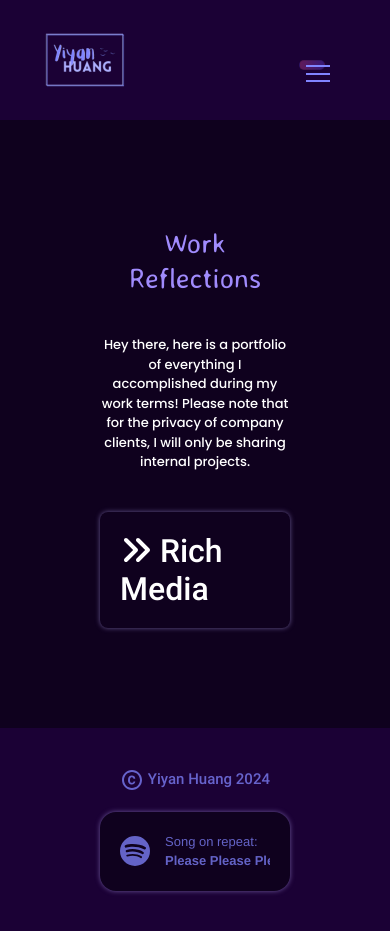
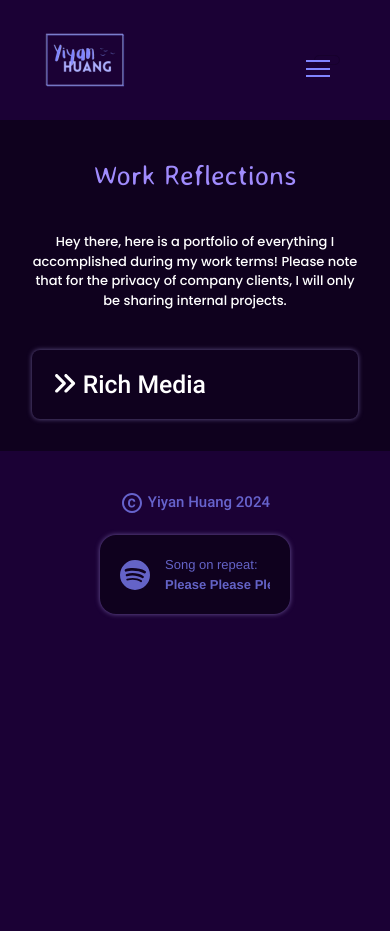
Before and after one commit to yiyan023/Personal-Website, a React (Create React App) app: page /blog in a window 390 px wide. After the commit the page ends 844 px from the top, so only its background shows below. Built offline with nearby package versions, Linux system fonts and the light colour scheme.

Commit message:
Fixed styling issues

```diff
--- a/src/components/blogs/work-blogs/rich-media/MyBank.js
+++ b/src/components/blogs/work-blogs/rich-media/MyBank.js
@@ -22,11 +22,11 @@ const MyBank = () => {
 					<p data-aos="fade-in" data-aos-delay="500">MyBank is a retirement savings calculator that collects user information and outputs results through customized graphical representations and PDFs. It was built using Vite, JavaScript and jQuery.</p>
 					<div className='button-div' data-aos="fade-in" data-aos-delay="600">
 						<button onClick={() => window.open("https://github.com/yiyan023/Rich-Media-Work-Samples/blob/main/My%20Bank/index.html")}>
-							HTML Code
+							HTML
 							<CodeSlash className="social-icons" size={18}/>
 						</button>
 						<button onClick={() => window.open("https://drive.google.com/file/d/19wz9ZFHrJbSOO6o8WEhHr_qE1zhK1pAO/view?usp=sharing")}>
-							JS Code
+							JS
 							<CodeSlash className="social-icons" size={18}/>
 						</button>
 					</div>
--- a/src/styling/blog/blog.css
+++ b/src/styling/blog/blog.css
@@ -1,51 +1,50 @@
-.work-title {
+.work-blog .work-title {
 	color: #a08bfd;
 	text-align: center;
 	margin-bottom: 40px;
 }
 
-h2 {
+.work-blog h2 {
 	font-family: Roboto;
 	color: white;
 	text-decoration: none;
-	font-size: 32px;
 	display: inline;
 }
 
-h3 {
+.work-blog h3 {
 	margin-bottom: 10px;
 }
 
-p {
+.work-blog p {
 	font-family: Poppins;
 }
 
-video {
+.work-blog video {
 	width: 100%;
 	height: 100%;
 	object-fit: 'cover'
 }
 
-.rich-media-title:hover {
+.work-blog .rich-media-title:hover {
 	cursor: pointer;
 	color: #a08bfd;
 }
 
-.rich-media-title:active {
+.work-blog .rich-media-title:active {
 	cursor: pointer;
 	color: #8084ff
 }
 
-.work-summary {
+.work-blog .work-summary {
 	text-align: center;
 	margin-bottom: 40px;
 }
 
-.right-arrow {
+.work-blog .right-arrow {
 	transition: transform 0.3s ease;
 }
 
-.right-arrow.active {
+.work-blog .right-arrow.active {
 	transform: rotate(90deg);
 }
 
@@ -62,22 +61,22 @@ video {
 	position: relative;
 }
 
-.work-row {
+.work-blog .work-row {
 	display: flex;
 	align-items: center;
 	justify-content: center;
 }
 
 .work-blog {
-	margin: 100px;
+	margin: 2rem;
 }
 
-.work-project {
+.work-blog .work-project {
 	margin-top: 25px;
 	margin-bottom: 25px;
 }
 
-button {
+.work-blog button {
 	padding: 10px;
 	width: 40%;
 	height: fixed;
@@ -92,16 +91,23 @@ button {
 	transition: 0.3s ease-in-out;
 }
 
-button:hover {
+@media screen and (max-width: 500px) {
+	.work-blog button {
+		width: 60%;
+	}
+}
+
+.work-blog button:hover {
 	box-shadow: 6px 6px 6px rgba(0, 0, 0, 0.3);
 	transform: translate(0, -10%)
 }
 
-.social-icons {
+.work-blog .social-icons {
 	margin-left: 10px;
 	margin-bottom: 3px;
 }
 
-.button-div {
+.work-blog .button-div {
 	margin-bottom: 25px;
+	position: relative;
 }
```
